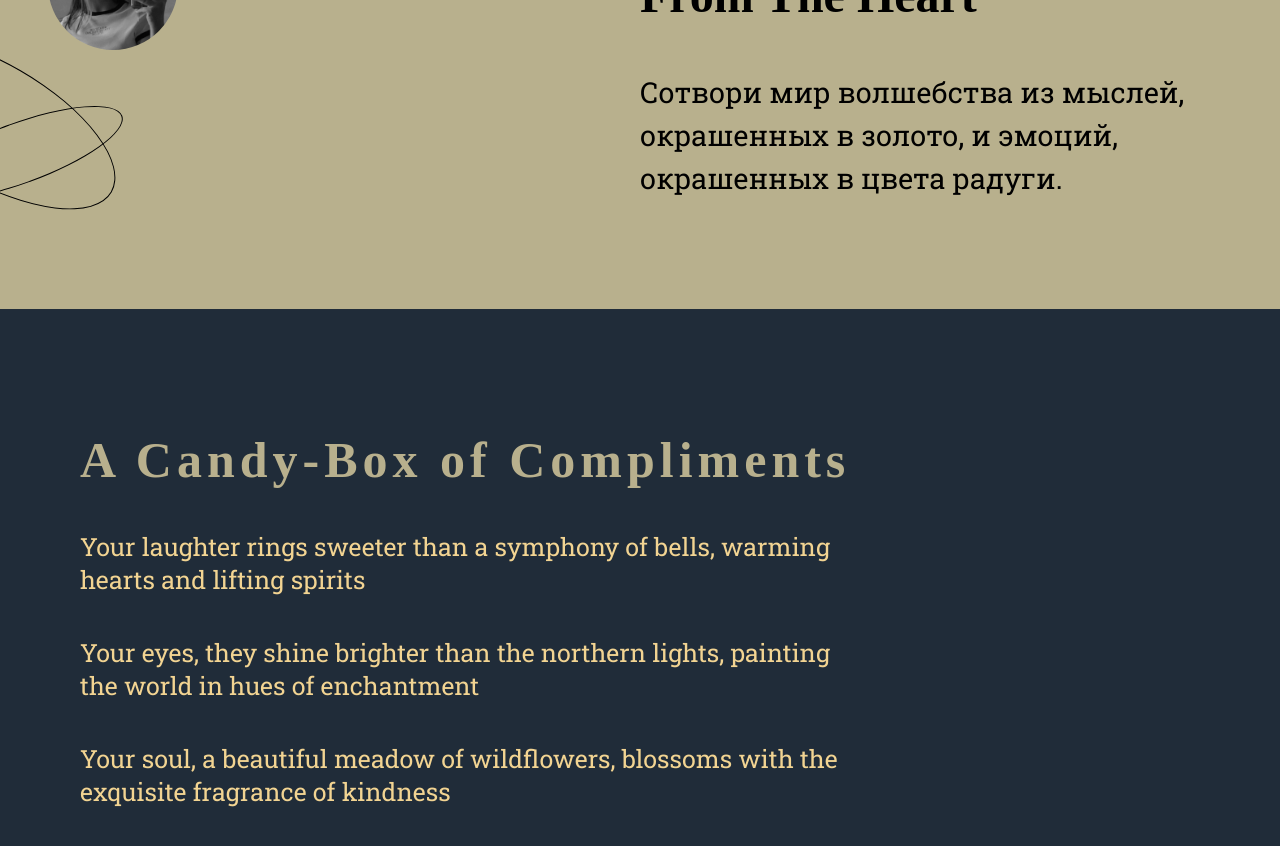
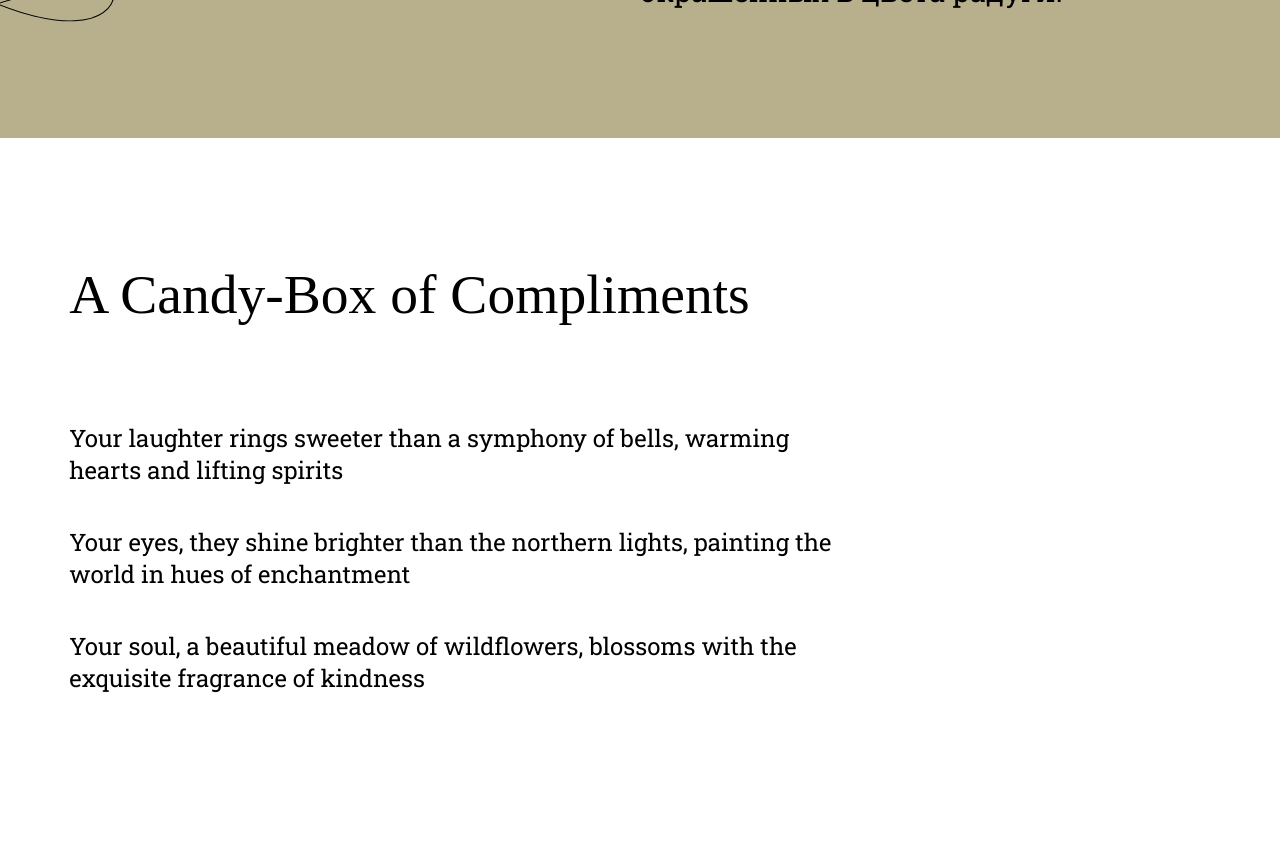
Before and after one commit to IvanchikIvan/FriendShip-History-site, a React (Create React App) app: page / in a window 1280 px wide. Shown: the part 1000-1846 px from the top of the page. After the commit the page ends 1819 px from the top, so only its background shows below. Built offline with nearby package versions, Linux system fonts and the light colour scheme; a web font is replaced by a local one.

Commit message:
Added new block of body with adaptive design

```diff
--- a/src/components/Body/Compliments/Compliments.css
+++ b/src/components/Body/Compliments/Compliments.css
@@ -3,40 +3,49 @@
 
 .compliments {
   width: 100%;
-  background-color: #202C39;
+  background: url("../../Assets/compliments_bg.png");
+  background-position: right;
+  background: no-repeat;
 }
 
 .compliments-container {
   display: flex;
   flex-direction: row;
   justify-content: space-between;
-  padding: 5rem;
+  padding: calc(10px + 50 * (100vw / 1080));
 }
 
 .compliments__text-container {
-  flex: 1;
-  max-width: 70%;
+  max-width: 100%;
 }
 
 .compliments__title {
-  font-size: 50px;
-  letter-spacing: 5px;
-  color: #B8B08D;
+  font-size: calc(20px + 30 * (100vw / 1080));
   font-family: "Dela Gothic One";
+}
+
+.compliments__content {
+  display: flex;
+  width: 100%;
+  flex-direction: row;
+  justify-content: space-between;
+  align-items: center;
 }
 
 .compliments__list {
   list-style: none;
+  max-width: 70%;
   padding: 0;
 }
 
 .compliments__item {
-    font-size: 25px;
-    color: #F2D492;
-    margin-bottom: 40px;
-    font-family: "Roboto Slab";
+  font-size: clamp(24px, 1rem, 30px);
+  margin-bottom: 40px;
+  font-family: "Roboto Slab";
 }
 
-.compliments__image {
-  /* Ваши стили для изображения */
+@media (max-width: 1000px) {
+  .compliments__list {
+    max-width: 100%;
+  }
 }
--- a/src/components/Body/Compliments/Compliments.js
+++ b/src/components/Body/Compliments/Compliments.js
@@ -1,6 +1,6 @@
 import React from "react";
 import "./Compliments.css";
-import img from "./artwork.png";
+import ivan_icon from "../../Assets/ivan_icon.jpg";
 
 const Compliments = () => {
   const complimentsList = [
@@ -13,14 +13,20 @@ const Compliments = () => {
     <div className="compliments">
       <div className="compliments-container">
         <div className="compliments__text-container">
-          <h2 className="compliments__title">A Candy-Box of Compliments</h2>
+          <div className="compliments__title-container">
+            <p className="compliments__title">A Candy-Box of Compliments</p>
+          </div>
+          <div className="compliments__content">
             <ul className="compliments__list">
+              <div className="compliments__list-items">
                 {complimentsList.map((compliment, index) => (
                   <li key={index} className="compliments__item">
-                {compliment}
+                    <p>{compliment}</p>
                   </li>
                 ))}
+              </div>
             </ul>
+          </div>
         </div>
       </div>
     </div>
--- a/src/components/Body/From-The-Heart/From-The-Heart.css
+++ b/src/components/Body/From-The-Heart/From-The-Heart.css
@@ -8,7 +8,7 @@
 
 .from-the-heart-container {
   display: flex;
-  padding: 5rem 3rem;
+  padding: 6rem 3rem;
   flex-direction: row;
 }
 
--- a/src/components/header/Header.css
+++ b/src/components/header/Header.css
@@ -3,7 +3,7 @@
 
 .header {
   padding: 20px 50px;
-  height: 100vh;
+  max-height: 100vh;
 }
 
 .navbar {
```
Also changed, not shown: src/components/Assets/compliments_bg.png (added), src/components/Assets/ivan_icon.jpg (added). Lines whose indentation alone changed are shown as unchanged.
